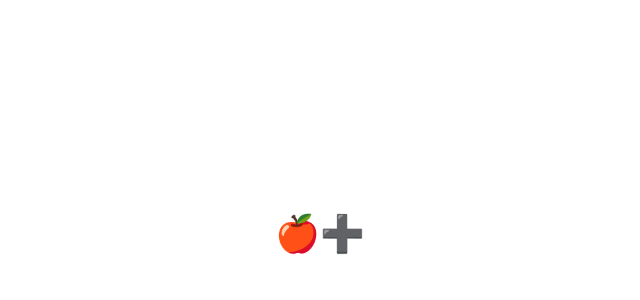
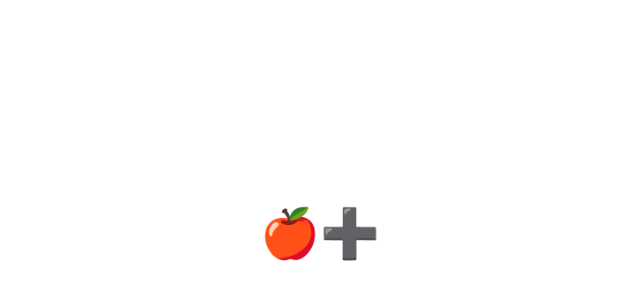
Before and after one commit to advil400/pomme, a plain HTML site: page index.html in a window 1280 px wide. Shown: the part 166-466 px from the top of the page, without its empty margins (320-960 px from the left). Drawn offline with Linux system fonts and the light colour scheme.

Commit message:
Update index.html

```diff
--- a/index.html
+++ b/index.html
@@ -5,7 +5,7 @@
     <meta name="viewport" content="width=device-width, initial-scale=1.0">
     <title>pomme.plus</title>
     <style>
-        body, html, div {
+        body, html {
             height: 100%;
             margin: 0;
             display: flex;
@@ -14,6 +14,10 @@
             background-color: #fff;
             font-size: 36px;
         }
+
+        div {
+            font-size:48px;
+        }
     </style>
 </head>
 <body>
```
